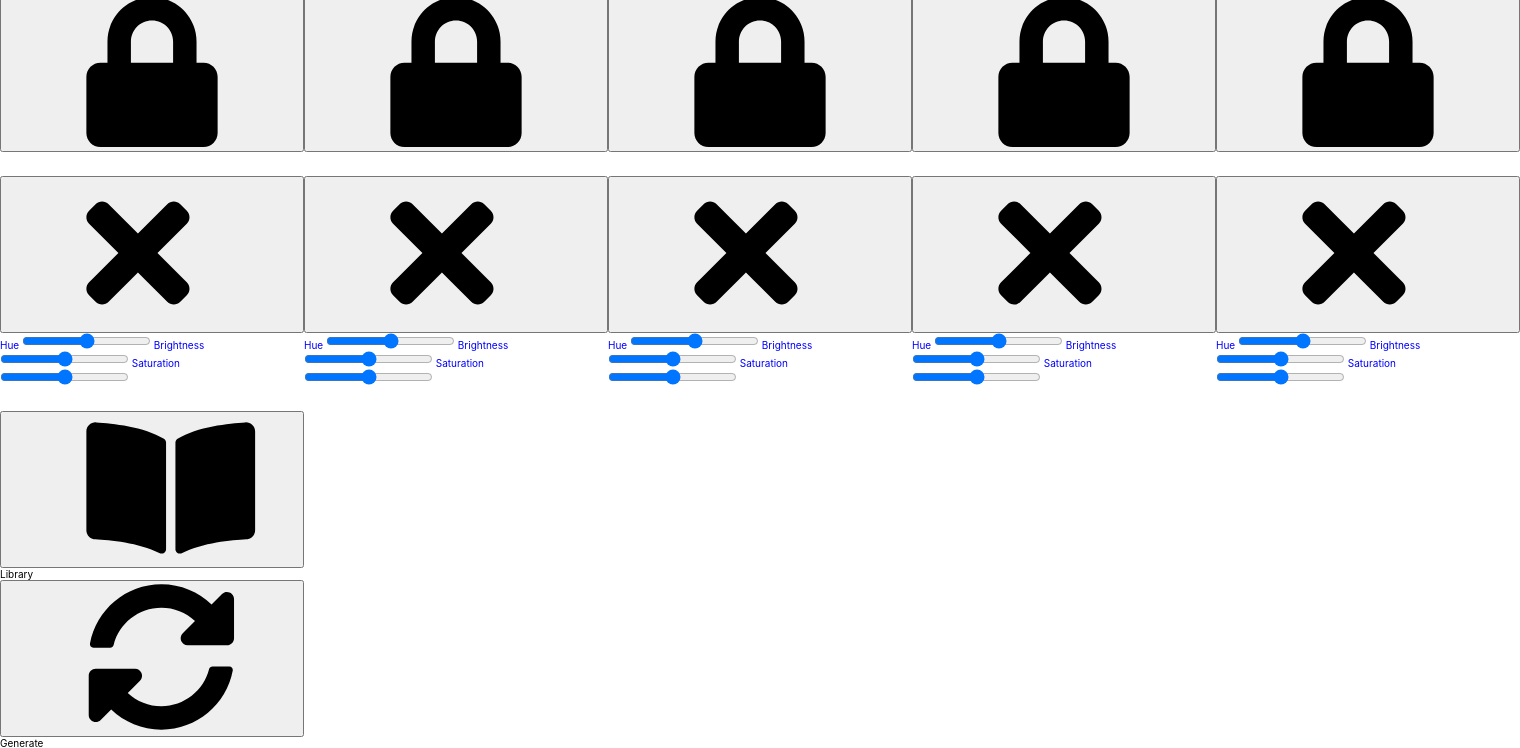
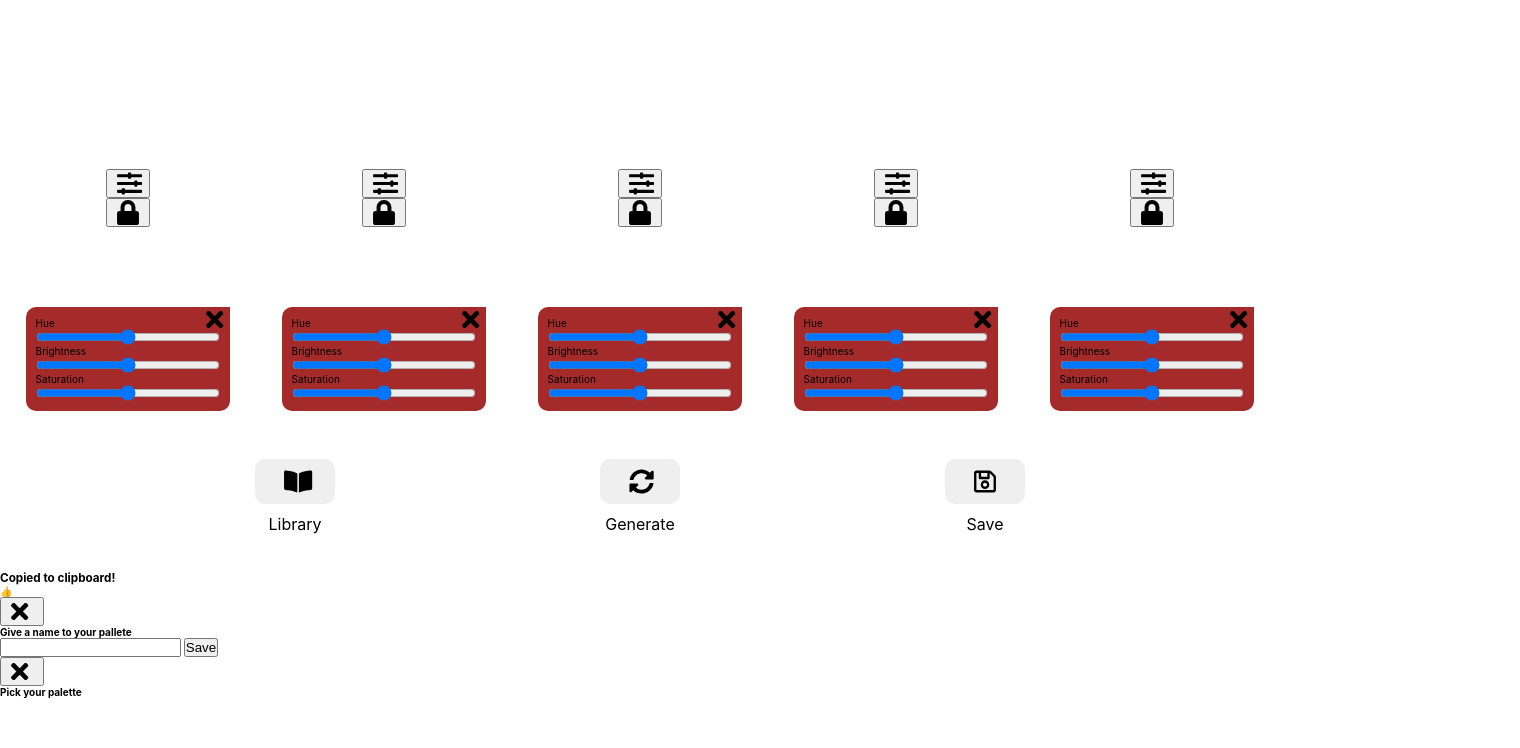
Before and after one commit to SereicikasTomas/color-picker, a website built with Parcel: page src/index.html in a window 1280 px wide. Shown: the part 229-977 px from the top of the page, 1520 px wide, since content can reach past the window. After the commit the page ends 927 px from the top, so only its background shows below. Built offline with nearby package versions, Linux system fonts and the light colour scheme.

Commit message:
add new styles

```diff
--- a/src/main.scss
+++ b/src/main.scss
@@ -17,12 +17,14 @@ body {
 
 svg {
   pointer-events: none;
+  display: block;
+  height: 2.5rem;
+  width: 4rem;
 }
 
 .colors {
   min-height: 80vh;
   display: flex;
-  color: blue;
 }
 
 .color {
@@ -33,4 +35,69 @@ svg {
   align-items: center;
   justify-content: space-evenly;
   position: relative;
+  overflow: hidden;
+
+  &__header {
+    font-size: 2.4rem;
+    cursor: pointer;
+  }
+
+  &__controls {
+    display: flex;
+    flex-direction: column;
+  }
+
+  &__sliders {
+    display: flex;
+    flex-direction: column;
+    position: absolute;
+    bottom: 0%;
+    background: brown;
+    padding: 1rem;
+    width: 80%;
+    border-radius: 1rem 0 1rem 1rem;
+    transform: translateY(0);
+    transition: all 0.5s ease-in-out;
+    pointer-events: none;
+
+    &.active {
+      opacity: 1;
+      transform: translateY(0px);
+      pointer-events: all;
+    }
+
+    .button--close {
+      position: absolute;
+      top: 0;
+      right: -0.7rem;
+      border: none;
+      background: none;
+      cursor: pointer;
+    }
+  }
 }
+
+.panel {
+  display: flex;
+  align-items: center;
+  justify-content: space-evenly;
+  height: 20vh;
+
+  &__section {
+    display: flex;
+    flex-direction: column;
+    align-items: center;
+  }
+
+  &__button {
+    margin: 1rem;
+    padding: 1rem 2rem;
+    cursor: pointer;
+    border-radius: 1rem;
+    border: none;
+  }
+
+  &__text {
+    font-size: 1.6rem;
+  }
+}
```
